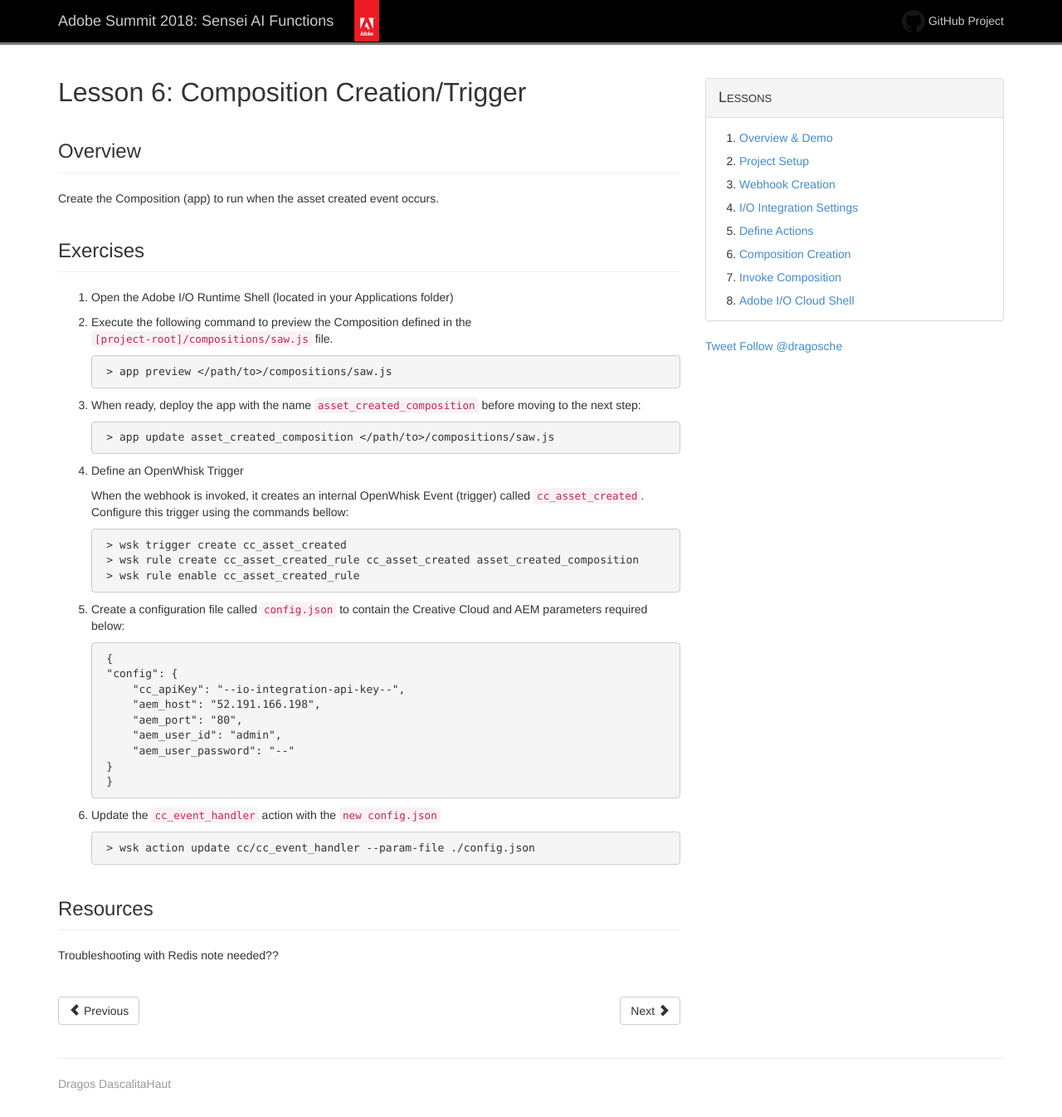
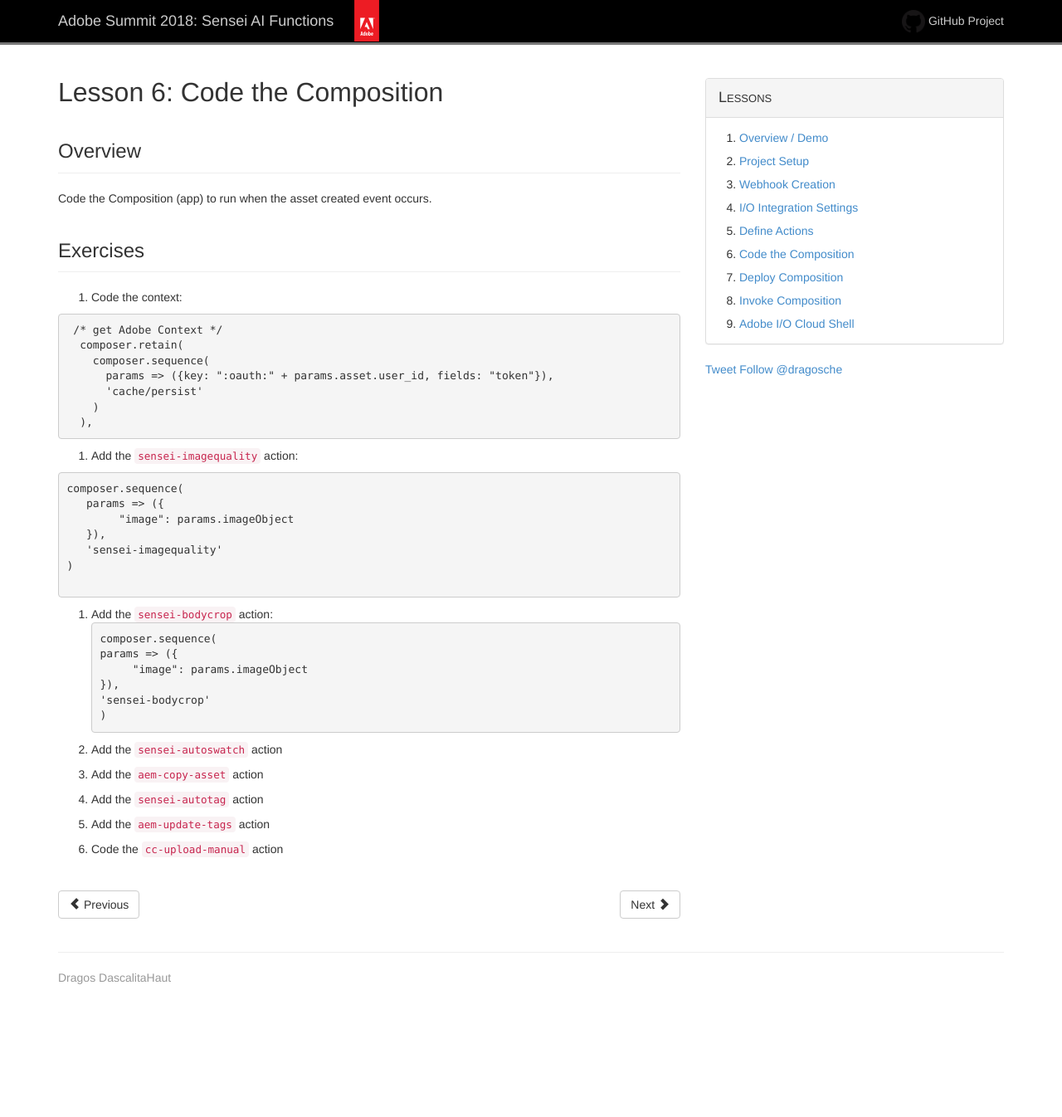
Before and after one commit to adobe/adobe-sensei-ai-functions, a Jekyll site: the page built from lesson6.md, in a window 1280 px wide. Shown: the whole page at 83% size. Built offline with Jekyll 4.4.1, drawn with Linux system fonts in a browser that asks for light colours; comment, search, counter and statistics services are not loaded; after the commit the page ends 1218 px from its top, so only the background shows below that.

Commit message:
Adding content updates

````diff
--- a/_layouts/module.html
+++ b/_layouts/module.html
@@ -17,13 +17,14 @@
             <!-- Default panel contents -->
             <div class="panel-heading" style="font-variant:small-caps;font-size: 18px;">Lessons</div>
             <ol class="list-group">
-                <li><a href="lesson1.html">Overview & Demo</a></li>
+                <li><a href="lesson1.html">Overview / Demo</a></li>
                 <li><a href="lesson2.html">Project Setup</a></li>
                 <li><a href="lesson3.html">Webhook Creation</a></li>
                 <li><a href="lesson4.html">I/O Integration Settings</a></li>
                 <li><a href="lesson5.html">Define Actions</a></li>
-                <li><a href="lesson6.html">Composition Creation</a></li>
-                <li><a href="lesson7.html">Invoke Composition</a></li>
+                <li><a href="lesson6.html">Code the Composition</a></li>
+                <li><a href="lesson7.html">Deploy Composition</a></li>
+                <li><a href="lesson8.html">Invoke Composition</a></li>
                 <li><a href="lesson8.html">Adobe I/O Cloud Shell</a></li>
             </ol>
             <p></p>
--- a/lesson6.md
+++ b/lesson6.md
@@ -1,49 +1,55 @@
 ---
 layout: module
-title: Lesson 6&#58; Composition Creation/Trigger
+title: Lesson 6&#58; Code the Composition
 ---
 
 ## Overview
-Create the Composition (app) to run when the asset created event occurs.
+Code the Composition (app) to run when the asset created event occurs.
 
 ## Exercises
-1. Open the Adobe I/O Runtime Shell (located in your Applications folder)
 
-2. Execute the following command to preview the Composition defined in the `[project-root]/compositions/saw.js` file.
+1. Code the context:
 
-        > app preview </path/to>/compositions/saw.js
+```
+ /* get Adobe Context */
+  composer.retain(
+    composer.sequence(
+      params => ({key: ":oauth:" + params.asset.user_id, fields: "token"}),
+      'cache/persist'
+    )
+  ),
+```
+2. Add the `sensei-imagequality` action:
 
-2. When ready, deploy the app with the name `asset_created_composition` before moving to the next step:
+```
+composer.sequence(
+   params => ({
+        "image": params.imageObject
+   }),
+   'sensei-imagequality'
+)
 
-        > app update asset_created_composition </path/to>/compositions/saw.js
+```
 
-3. Define an OpenWhisk Trigger
+4. Add the `sensei-bodycrop` action:
+```
+composer.sequence(
+   params => ({
+        "image": params.imageObject
+   }),
+   'sensei-bodycrop'
+)
+```
+5. Add the `sensei-autoswatch` action
 
-    When the webhook is invoked, it creates an internal OpenWhisk Event (trigger) called `cc_asset_created`. Configure this trigger using the commands bellow:
+6. Add the `aem-copy-asset` action
 
-        > wsk trigger create cc_asset_created
-        > wsk rule create cc_asset_created_rule cc_asset_created asset_created_composition
-        > wsk rule enable cc_asset_created_rule
+7. Add the `sensei-autotag` action
 
-4. Create a configuration file called `config.json` to contain the Creative Cloud and AEM parameters required below:
+8. Add the `aem-update-tags` action
 
-        {
-        "config": {
-            "cc_apiKey": "--io-integration-api-key--",
-            "aem_host": "52.191.166.198",
-            "aem_port": "80",
-            "aem_user_id": "admin",
-            "aem_user_password": "--"
-        }
-        }
+9. Code the `cc-upload-manual` action
 
-5. Update the `cc_event_handler` action with the `new config.json`
-
-        > wsk action update cc/cc_event_handler --param-file ./config.json
-
-## Resources
-
-Troubleshooting with Redis note needed??
 
 <div class="row" style="margin-top:40px;">
 <div class="col-sm-12">
````
Also changed, not shown: lesson7.md (+38 -3 lines), lesson8.md (+4 -2 lines), lesson9.md (added, +17 -0 lines).
